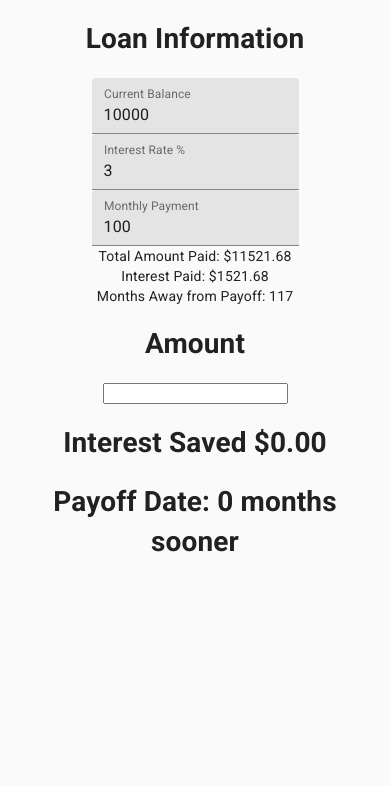
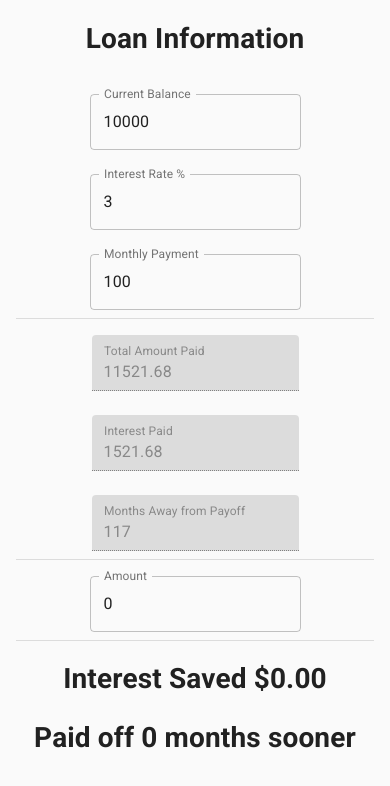
Before and after one commit to andywgarcia/marshmallow, a React (Create React App) app: page / in a window 390 px wide. Shown: the top 786 px of the page. Built offline with nearby package versions, Linux system fonts and the light colour scheme.

Commit message:
Updating to mobile first. Using more styles

```diff
--- a/src/App.jsx
+++ b/src/App.jsx
@@ -8,16 +8,20 @@ import store from "./redux/store";
 import TotalCost from "./components/TotalCost";
 import CssBaseline from "@material-ui/core/CssBaseline";
 import Container from "@material-ui/core/Container";
+import { Divider } from "@material-ui/core";
 
 function App() {
   return (
     <React.Fragment>
       <CssBaseline />
       <Provider store={store}>
-        <Container maxWidth="sm" className="App">
+        <Container maxWidth="xs" className="App">
           <LoanInformation />
+          <Divider />
           <PayoffInformation />
+          <Divider />
           <Amount />
+          <Divider />
           <TotalCost />
         </Container>
       </Provider>
--- a/src/components/Amount.jsx
+++ b/src/components/Amount.jsx
@@ -1,22 +1,26 @@
 import React from "react";
 import { connect } from "react-redux";
 import { setDesiredSpending } from "../redux/actionCreators";
+import { TextField } from "@material-ui/core";
 
 const Amount = ({ desiredSpendingAmount, setDesiredSpending }) => {
   return (
     <div>
-      <h1>Amount</h1>
-      <input
+      <TextField
+        id="amount-input"
+        label="Amount"
+        margin="normal"
+        variant="outlined"
         value={desiredSpendingAmount}
         onChange={({ target: { value } }) => setDesiredSpending(value)}
-      ></input>
+      />
     </div>
   );
 };
 
 const mapStateToProps = (state) => {
   return {
-    desiredSpendingAmount: state.loans.desiredSpending,
+    desiredSpendingAmount: state.availableAmounts.desiredSpending,
   };
 };
 
--- a/src/components/LoanInformation.jsx
+++ b/src/components/LoanInformation.jsx
@@ -14,7 +14,8 @@ function LoanInformation(props) {
         <TextField
           id="loan-current-balance-input"
           label="Current Balance"
-          variant="filled"
+          variant="outlined"
+          margin="normal"
           value={balance}
           onChange={({ target: { value } }) => setBalance(value)}
           onBlur={() => props.setLoanInfo({ currentBalance: balance })}
@@ -24,7 +25,8 @@ function LoanInformation(props) {
         <TextField
           id="loan-interest-rate-input"
           label="Interest Rate %"
-          variant="filled"
+          variant="outlined"
+          margin="normal"
           value={interest}
           onChange={({ target: { value } }) => setInterest(value)}
           onBlur={() => props.setLoanInfo({ interestRate: interest })}
@@ -34,7 +36,8 @@ function LoanInformation(props) {
         <TextField
           id="loan-monthly-payment-input"
           label="Monthly Payment"
-          variant="filled"
+          variant="outlined"
+          margin="normal"
           value={monthlyPayment}
           onChange={({ target: { value } }) => setMonthlyPayment(value)}
           onBlur={() => props.setLoanInfo({ monthlyPayment: monthlyPayment })}
--- a/src/components/PayoffInformation.jsx
+++ b/src/components/PayoffInformation.jsx
@@ -1,20 +1,39 @@
 import React from "react";
 import { connect } from "react-redux";
 import * as selectors from "../redux/selectors";
+import { TextField } from "@material-ui/core";
 const PayoffInformation = (props) => {
   return (
     <div>
       <div>
-        <span>
-          Total Amount Paid: $
-          {(props.totalInterest + props.principal).toFixed(2)}
-        </span>
+        <TextField
+          id="payoff-total-amount-paid"
+          label="Total Amount Paid"
+          variant="filled"
+          disabled
+          margin="normal"
+          value={(props.totalInterest + props.principal).toFixed(2)}
+        />
       </div>
       <div>
-        <span>Interest Paid: ${props.totalInterest.toFixed(2)}</span>
+        <TextField
+          id="payoff-interest-paid"
+          label="Interest Paid"
+          variant="filled"
+          disabled
+          margin="normal"
+          value={props.totalInterest.toFixed(2)}
+        />
       </div>
       <div>
-        <span>Months Away from Payoff: {props.payments.length || 0}</span>
+        <TextField
+          id="payoff-months-away"
+          label="Months Away from Payoff"
+          variant="filled"
+          disabled
+          margin="normal"
+          value={props.payments.length || 0}
+        />
       </div>
     </div>
   );
--- a/src/components/TotalCost.jsx
+++ b/src/components/TotalCost.jsx
@@ -6,7 +6,7 @@ const TotalCost = ({ interestSaved, monthsSooner }) => {
   return (
     <div>
       <h1>Interest Saved ${interestSaved.toFixed(2)}</h1>
-      <h1>Payoff Date: {monthsSooner} months sooner</h1>
+      <h1>Paid off {monthsSooner} months sooner</h1>
     </div>
   );
 };
--- a/src/redux/selectors/index.js
+++ b/src/redux/selectors/index.js
@@ -53,7 +53,7 @@ const getPayoffDetails = (currentLoan, desiredSpending) => {
 };
 
 const getCurrentLoan = (state) => state.loans.currentLoan;
-const getDesiredSpending = (state) => state.loans.desiredSpending;
+const getDesiredSpending = (state) => state.availableAmounts.desiredSpending;
 
 export const payoffDetails = createSelector([getCurrentLoan], (currentLoan) => {
   return getPayoffDetails(currentLoan, 0);
```
